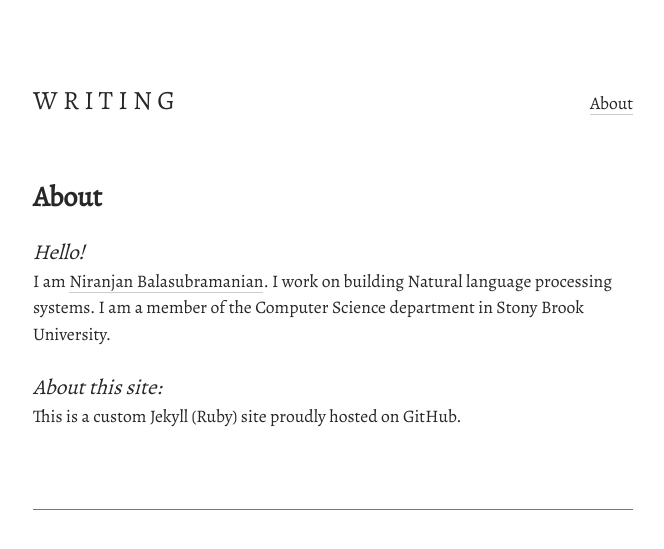
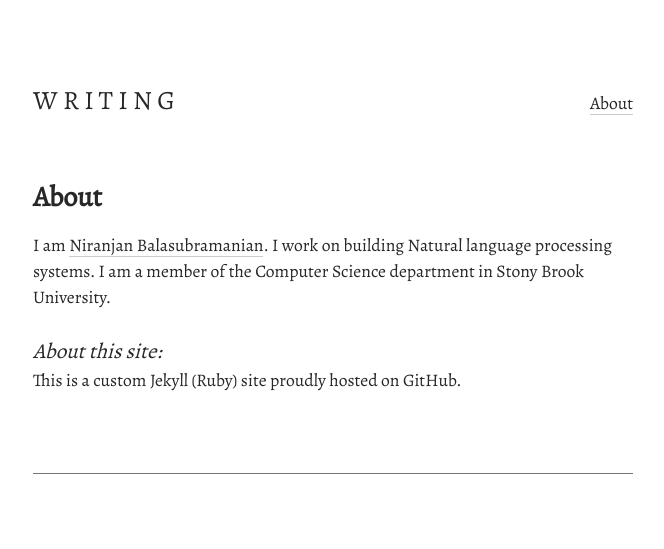
Before and after one commit to niranjanb/blog.erictreacy.github.io, a Jekyll site: the page built from me/index.md, in a window 1280 px wide. Shown: the top 549 px of the page, without its empty margins (307-971 px from the left). Built offline with Jekyll 4.4.1, drawn with Linux system fonts in a browser that asks for light colours.

Commit message:
Update index.md

```diff
--- a/me/index.md
+++ b/me/index.md
@@ -2,8 +2,6 @@
 title: About
 layout: about
 ---
-
-# Hello!
 
 I am <a href="http://www3.cs.stonybrook.edu/~niranjan/index.html">Niranjan Balasubramanian</a>. I work on building Natural language processing systems. I am a member of the Computer Science department in Stony Brook University.
 
```
